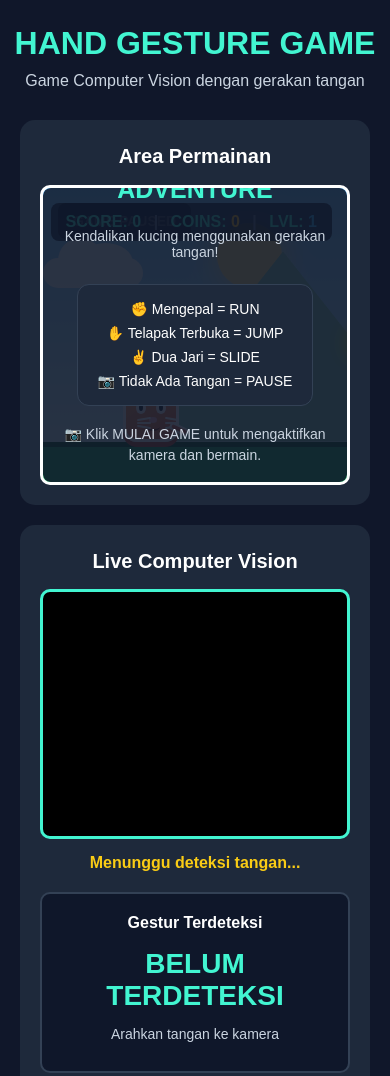
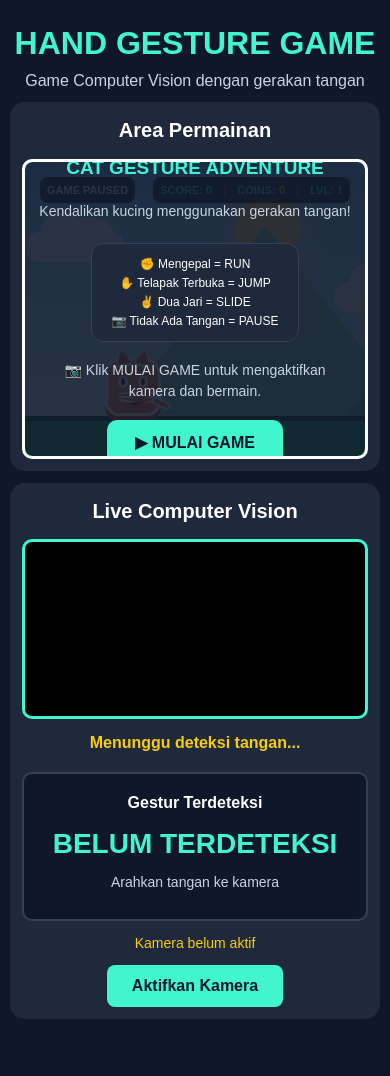
Before and after one commit to Fandyyapari/CatGestureAdventure, a plain HTML site: page index.html in a window 390 px wide. Shown: the top 1076 px of the page. After the commit the page ends 1031 px from the top, so only its background shows below. Drawn offline with Linux system fonts and the light colour scheme; a script that the page names is missing.

Commit message:
Add files via upload

```diff
--- a/script.js
+++ b/script.js
@@ -112,8 +112,14 @@ async function startCamera() {
     try {
         cameraStatus.textContent = "Mengaktifkan kamera...";
         const stream = await navigator.mediaDevices.getUserMedia({
-            video: true,
+
+            video: {
+                facingMode: "user",
+                width: { ideal: 640 },
+                height: { ideal: 480 }
+            },
             audio: false
+
         });
         webcam.srcObject = stream;
         await webcam.play();
--- a/style.css
+++ b/style.css
@@ -873,3 +873,58 @@ body > p {
     line-height: 1.5;
     margin: 8px 0;
 }
+
+
+/* =================================
+   MOBILE RESPONSIVE
+================================= */
+
+@media (max-width: 768px) {
+
+    .main-layout {
+        display: flex;
+        flex-direction: column;
+        gap: 12px;
+        margin: 12px auto;
+        padding: 0 10px;
+    }
+
+    .main-layout .game-container,
+    .main-layout .camera-container {
+        width: 100%;
+        max-width: none;
+        padding: 12px;
+        margin: 0;
+    }
+
+    #game-area {
+        height: 300px;
+    }
+
+    .camera-wrapper {
+        height: 180px;
+    }
+
+    #main-menu {
+        padding: 10px;
+    }
+
+    #main-menu h2 {
+        font-size: 19px;
+    }
+
+    .menu-instructions p {
+        font-size: 12px;
+        margin: 5px 0;
+    }
+
+    #score-display {
+        font-size: 11px;
+        padding: 7px;
+    }
+
+    #game-status {
+        font-size: 11px;
+        padding: 7px;
+    }
+}
```
